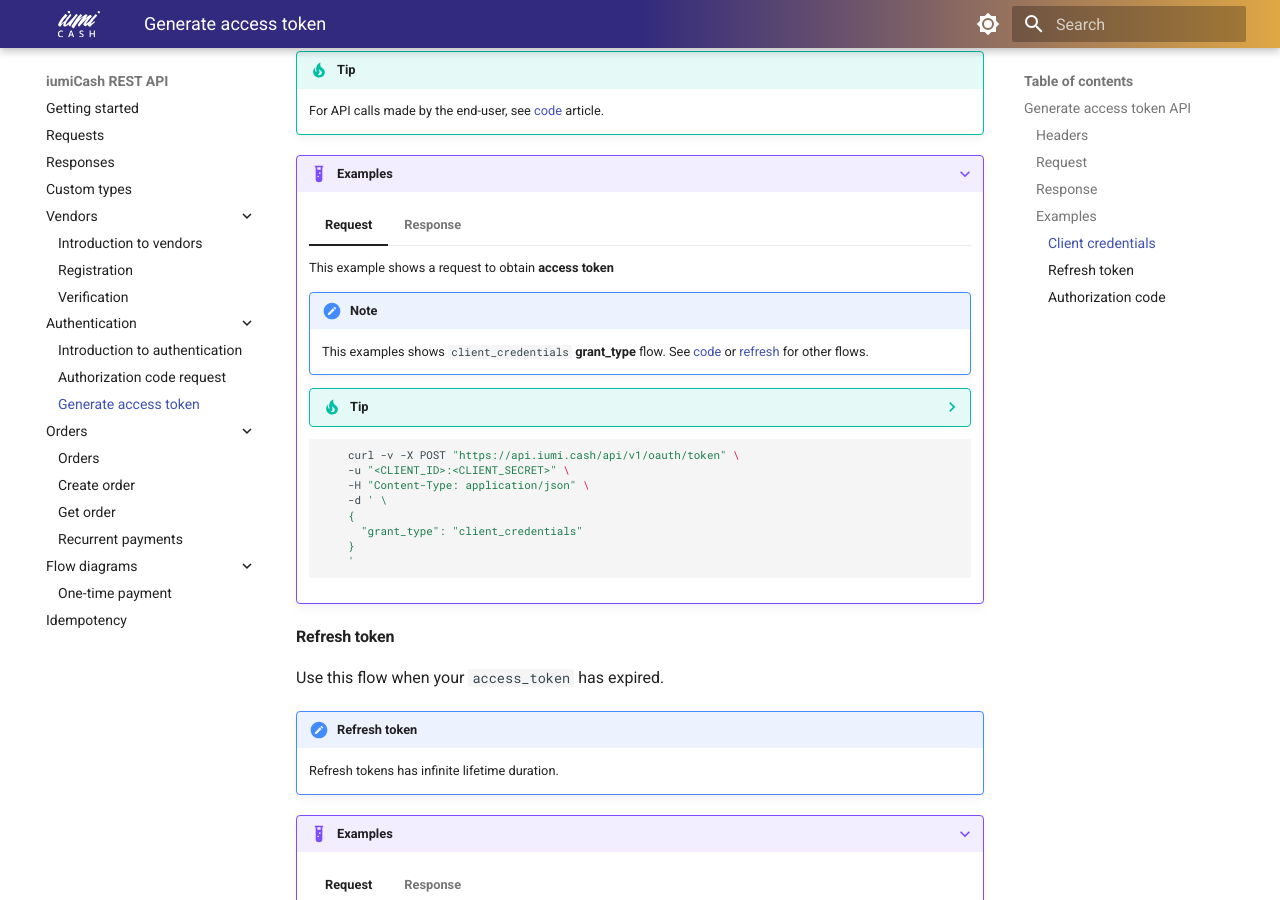
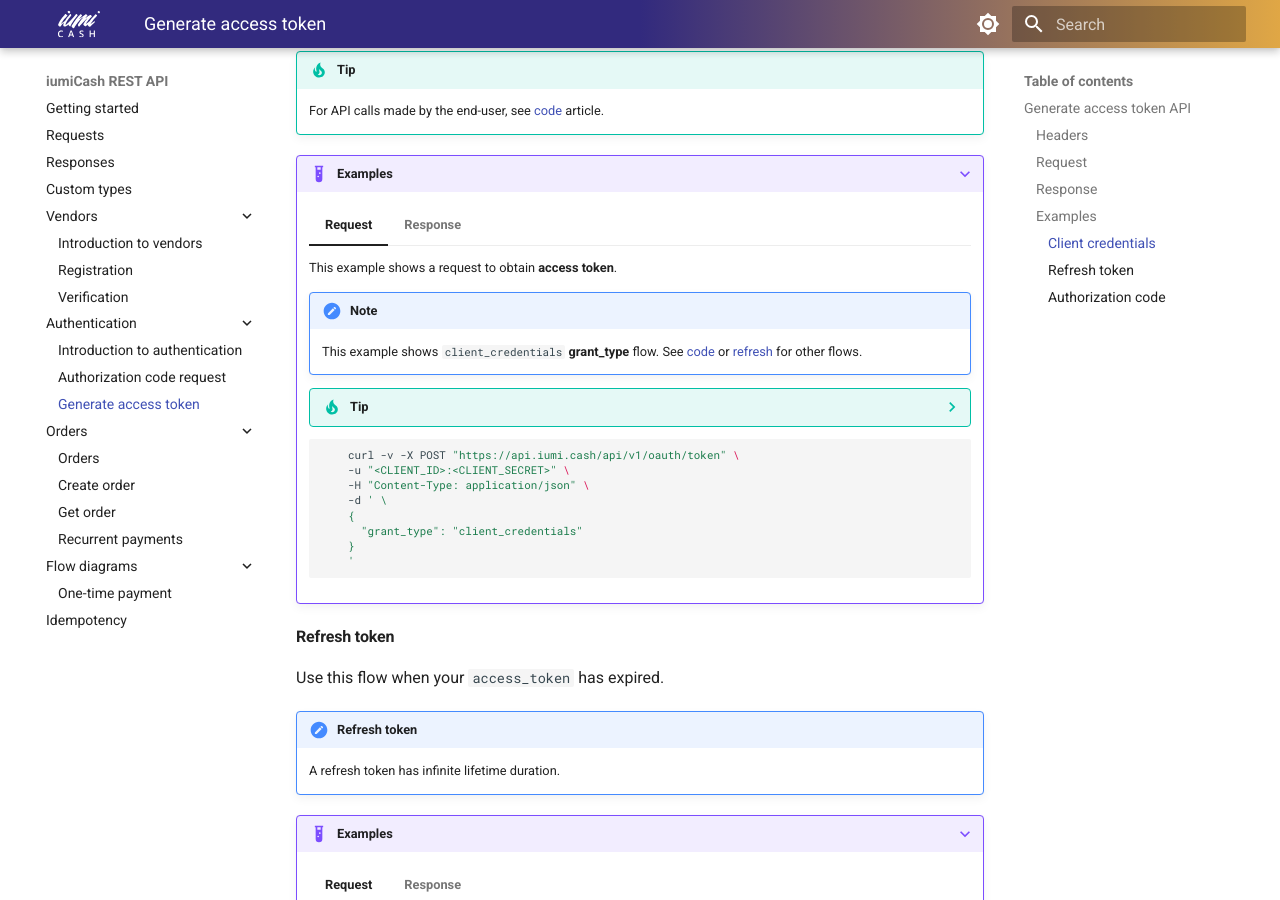
Before and after one commit to iumiCash/iumiCash.github.io, an MkDocs documentation site: the page built from docs/authentication/token.md, in a window 1280 px wide and 900 px high, scrolled down 2328 px. Built offline with MkDocs 1.6.1 and Material for MkDocs 9.7.7, drawn with Linux system fonts in a browser that asks for light colours.

```diff
--- a/docs/authentication/token.md
+++ b/docs/authentication/token.md
@@ -115,11 +115,12 @@ This flow shows a call made by a `vendor`. For example, when working with [order
 ???+ example "Examples"
 
     === "Request"
-        This example shows a request to obtain **access token**
+        This example shows a request to obtain **access token**.
 
         !!! note
 
-            This examples shows `client_credentials` **grant_type** flow. See [code] or [refresh] for other flows.
+            This example shows `client_credentials` **grant_type** flow. See [code] or [refresh] for other flows.
+
         ??? Tip
 
             If you are using `curl` for making requests, you can pass your client_id and client_secret by format
@@ -162,7 +163,7 @@ This flow shows a call made by a `vendor`. For example, when working with [order
 Use this flow when your `access_token` has expired.
 
 !!! note "Refresh token"
-    Refresh tokens has infinite lifetime duration.
+    A refresh token has infinite lifetime duration.
 
 ???+ example "Examples"
 
@@ -170,7 +171,6 @@ Use this flow when your `access_token` has expired.
         This example shows a request to refresh an access token.
 
         !!! note
-
             This example shows `refresh_token` **grant_type** flow. See [client credentials] or [code] for other flows.
 
         ??? Tip
```
Also changed, not shown: docs/authentication/authorize.md (+4 -5 lines), docs/authentication/index.md (+0 -6 lines), docs/vendors/index.md (+1 -4 lines), docs/vendors/vendor_registration.md (+1 -1 lines).
